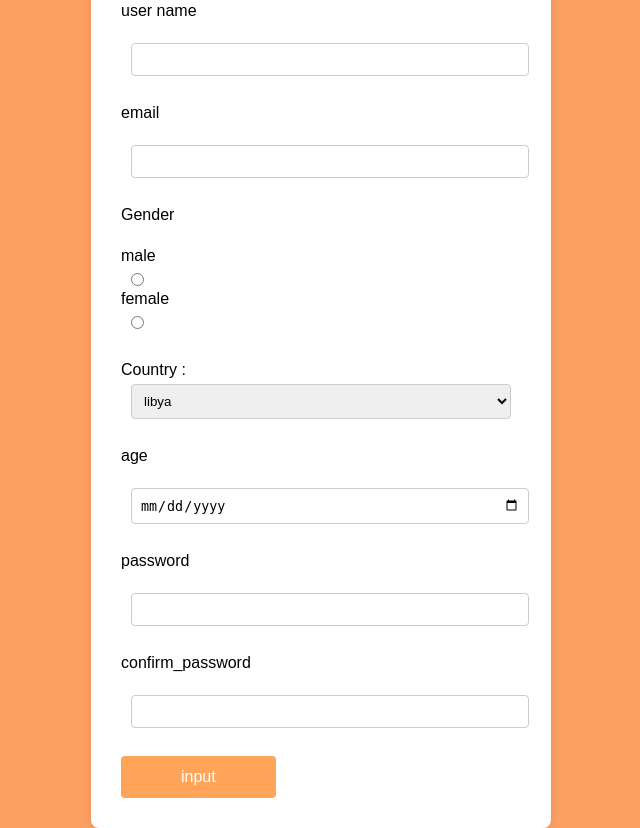
After one commit to RanyaAli20/project.acook, a PHP site: page /register.html in a window 1280 px wide. The commit adds this page. Shown: the whole page, without its empty margins (319-959 px from the left). Run offline with PHP 8.4, Linux system fonts and the light colour scheme.

Commit message:
page for user registeration

```diff
--- /dev/null
+++ b/register.html
@@ -0,0 +1,60 @@
+<!DOCTYPE html>
+<html lang="en">
+<head>
+    <meta charset="UTF-8">
+    <meta name="viewport" content="width=device-width, initial-scale=1.0">
+    <title>register</title>
+    <link rel="stylesheet" href="styl.css">
+</head>
+<body>
+    <form action="" method="">
+        <div>
+
+            <label for="name">user name</label>
+        <br>
+            <input type="text" id="name" name="name">
+        </div>
+        <br>
+        <div>
+            <label for="email">email</label>
+        <br>
+            <input type="email" id="email" name="email">
+        </div>
+        <br>
+        <div>
+            <label for="male">Gender</label><br>
+            <label for="male">male</label>
+            <input type="radio" id="male" name="Gender" value="male"><br>
+            <label for="female">female</label>
+            <input type="radio" id="female" name="Gender" value="female">
+        </div>
+        <br>
+        <div>
+            <label for="Country">Country : </label>
+            <select id="Country" name="Country">
+            <option value="libya">libya</option>
+            </select>
+        </div>
+        <br>
+        <div>
+            <label for="age">age</label>
+            <br>
+            <input type="date" id="age" name="age">
+        </div>
+        <br>
+        <div>
+            <label for="password">password</label>
+            <br>
+            <input type="password" id="password" name="password">
+        </div>
+        <br>
+        <div>
+            <label for="confirm_password">confirm_password</label>
+            <br>
+            <input type="password" id="confirm_password" name="confirm_password">
+        </div>
+        <br>
+        <input type="submit" value="input">
+    </form>
+</body>
+</html>
--- /dev/null
+++ b/register.php
@@ -0,0 +1,5 @@
+<?php
+$db = new PDO("mysql:host=localhost;dbname=project","root","");
+
+
+?>
--- a/styl.css
+++ b/styl.css
@@ -1,62 +1,58 @@
 body {
     font-family: Arial, sans-serif;
-    background-color: #f4f4f4;
-    margin: 0;
-    padding: 0;
     display: flex;
     justify-content: center;
     align-items: center;
     height: 100vh;
+    background-color: #fc8434c4;
+    margin: 0;
 }
 
 form {
     background-color: #fff;
-    padding: 20px;
+    padding: 30px;
     border-radius: 8px;
     box-shadow: 0 0 10px rgba(0, 0, 0, 0.1);
-    width: 100%;
-    max-width: 400px;
-}
-
-h2 {
-    margin-bottom: 20px;
-    text-align: center;
-    color: #333;
+    width: 400px; /* جعل النموذج أضيق */
 }
 
 div {
-    margin-bottom: 15px;
+    margin-bottom: 10px; /* تقليل المسافة بين الحقول */
 }
 
 label {
     display: block;
     margin-bottom: 5px;
-    color: #333;
 }
 
 input[type="text"],
 input[type="email"],
-input[type="number"],
+input[type="date"],
 input[type="password"],
 select {
-    width: 100%;
+    width: calc(100% - 20px);
     padding: 8px;
-    box-sizing: border-box;
+    margin-left: 10px;
+    margin-right: 10px;
     border: 1px solid #ccc;
     border-radius: 4px;
 }
 
-button {
-    width: 100%;
-    padding: 10px;
-    background-color: #28a745;
+input[type="radio"] {
+    margin-left: 10px;
+    margin-right: 10px;
+}
+
+input[type="submit"] {
+    background-color: #ff9c4bea;
+    color: white;
+    padding: 12px 60px; /* جعل الزر أكبر */
     border: none;
     border-radius: 4px;
-    color: white;
-    font-size: 16px;
     cursor: pointer;
+    font-size: 16px; /* زيادة حجم النص في الزر */
 }
 
-button:hover {
-    background-color: #218838;
+input[type="submit"]:hover {
+    background-color: #fcac6bea;
 }
```
Also changed, not shown: home.html (deleted, +0 -15 lines), signup.html (deleted, +0 -63 lines).
